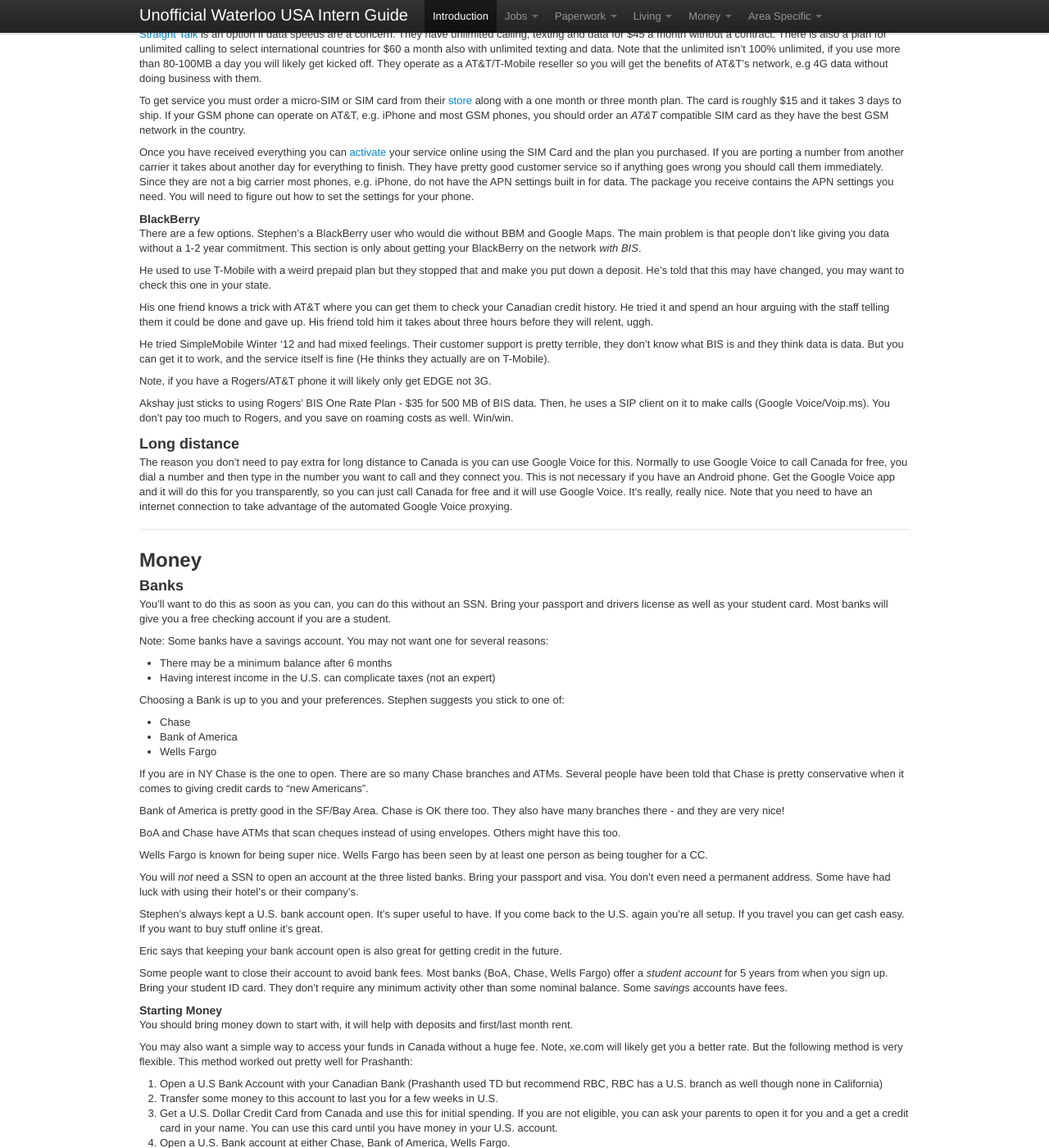
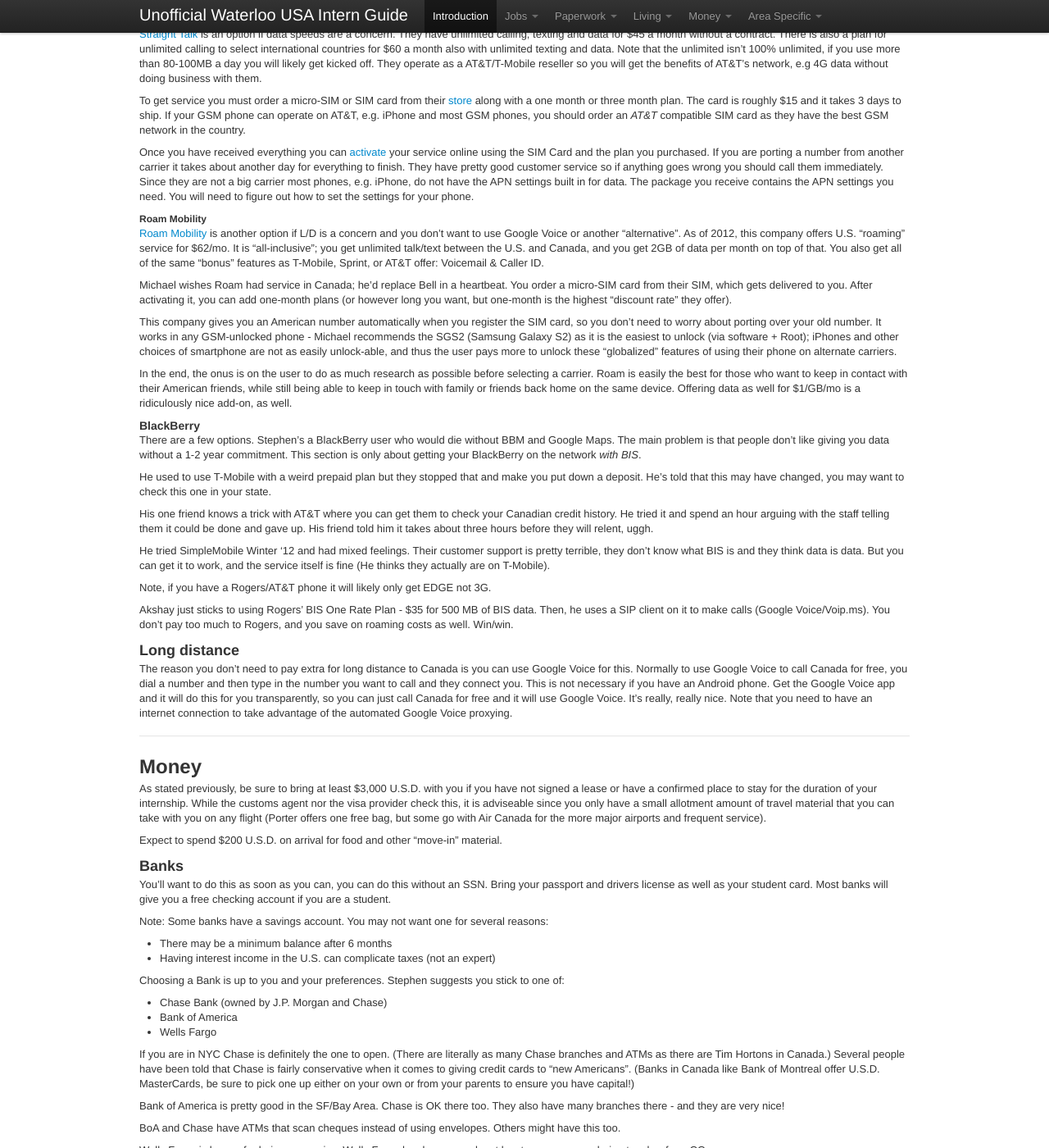
Before and after one commit to sholiday/Unofficial-Waterloo-USA-Intern-Guide, a Jekyll site: the page built from index.markdown, in a window 1280 px wide and 1400 px high, scrolled down 3330 px. Shown: the whole window at 82% size. Built offline with Jekyll 4.4.1, drawn with Linux system fonts in a browser that asks for light colours; nearby versions of some CDN libraries; Markdown is read by kramdown in place of the engine named in the settings; some of the changed text lies outside the part shown.

Commit message:
Updated stuff on Roam Mobility (U.S. cell carrier - direct competition with T-Mobile, Sprint, AT&T, etc).

```diff
--- a/index.markdown
+++ b/index.markdown
@@ -212,18 +212,18 @@ would be a good roommate for your style.
 * Paying the first months rent in full by certified check is common
 * Bring enough money for first month's rent and security
 * Cashing a Canadian cheque in the U.S. takes a long time (even if it's a U.S.D.
-  account)--cash is recommended
+  account)--cash is still the preferred method of choice for payments
 * Sometimes you can get your stipend ahead of time if you already have an
   American bank account. Note that if you get your stipend in December for
   a winter work term, you'll have to do taxes during your work term for the
   stipend money.
-* Use CECS's hot housing leads
-* Ask your company to ask current interns where they are living and any
+* Use CECS's hot housing leads (if they apply for your city)
+* Ask your company to ask current interns where they are living and what
   recommendations they have
 * Check the Area Specific notes for specific recommendations
 * There are "hotels" with weekly rates lower than renting an apartment
-* Some places are very low tech, so, if looking for a hotel, you are best
-  off walking around the area and asking every hotel about their rates.
+* Some places are very low tech, so, if looking for a hotel, the best option
+  is to just walk around the area and ask every hotel about their long-term rates.
 
 *Vacation Rentals* or *Corporate Housing* work well for our 4-month terms.
 Some websites I've used are:
@@ -297,6 +297,34 @@ immediately. Since they are not a big carrier most phones, e.g. iPhone, do not
 have the APN settings built in for data. The package you receive contains the
 APN settings you need. You will need to figure out how to set the settings for
 your phone.
+
+##### Roam Mobility
+
+[Roam Mobility](http://www.roammobility.com/) is another option if L/D is a
+concern and you don't want to use Google Voice or another "alternative".
+As of 2012, this company offers U.S. "roaming" service for $62/mo. It
+is "all-inclusive"; you get unlimited talk/text between the U.S. and Canada,
+and you get 2GB of data per month on top of that. You also get all of the same
+"bonus" features as T-Mobile, Sprint, or AT&T offer: Voicemail & Caller ID.
+
+Michael wishes Roam had service in Canada; he'd replace Bell in a heartbeat.
+You order a micro-SIM card from their SIM, which gets delivered to you.
+After activating it, you can add one-month plans (or however long you want,
+but one-month is the highest "discount rate" they offer).
+
+This company gives you an American number automatically when you register
+the SIM card, so you don't need to worry about porting over your old number.
+It works in any GSM-unlocked phone - Michael recommends the SGS2 (Samsung
+Galaxy S2) as it is the easiest to unlock (via software + Root); iPhones
+and other choices of smartphone are not as easily unlock-able, and thus
+the user pays more to unlock these "globalized" features of using their
+phone on alternate carriers.
+
+In the end, the onus is on the user to do as much research as possible
+before selecting a carrier. Roam is easily the best for those who want
+to keep in contact with their American friends, while still being able
+to keep in touch with family or friends back home on the same device.
+Offering data as well for $1/GB/mo is a ridiculously nice add-on, as well.
 
 <section id="Living-CellService-BlackBerry" />
 #### BlackBerry
@@ -341,6 +369,16 @@ proxying.
 
 <section id="Money" />
 ## Money
+
+As stated previously, be sure to bring at least $3,000 U.S.D. with you if you
+have not signed a lease or have a confirmed place to stay for the duration of
+your internship. While the customs agent nor the visa provider check this, it
+is adviseable since you only have a small allotment amount of travel material
+that you can take with you on any flight (Porter offers one free bag, but some
+go with Air Canada for the more major airports and frequent service).
+
+Expect to spend $200 U.S.D. on arrival for food and other "move-in" material.
+
 <section id="Money-Banks" />
 ### Banks
 You'll want to do this as soon as you can, you can do this without an SSN.
@@ -356,14 +394,16 @@ You may not want one for several reasons:
 Choosing a Bank is up to you and your preferences.
 Stephen suggests you stick to one of:
 
-* Chase
+* Chase Bank (owned by J.P. Morgan and Chase)
 * Bank of America
 * Wells Fargo
 
-If you are in NY Chase is the one to open.
-There are so many Chase branches and ATMs.
-Several people have been told that Chase is pretty conservative when it
-comes to giving credit cards to "new Americans".
+If you are in NYC Chase is definitely the one to open.
+(There are literally as many Chase branches and ATMs as there are Tim Hortons
+in Canada.) Several people have been told that Chase is fairly conservative
+when it comes to giving credit cards to "new Americans".
+(Banks in Canada like Bank of Montreal offer U.S.D. MasterCards, be sure to
+pick one up either on your own or from your parents to ensure you have capital!)
 
 Bank of America is pretty good in the SF/Bay Area.
 Chase is OK there too. They also have many branches there - and they are
```
Also changed, not shown: other parts of index.markdown (+1 -1 lines).
